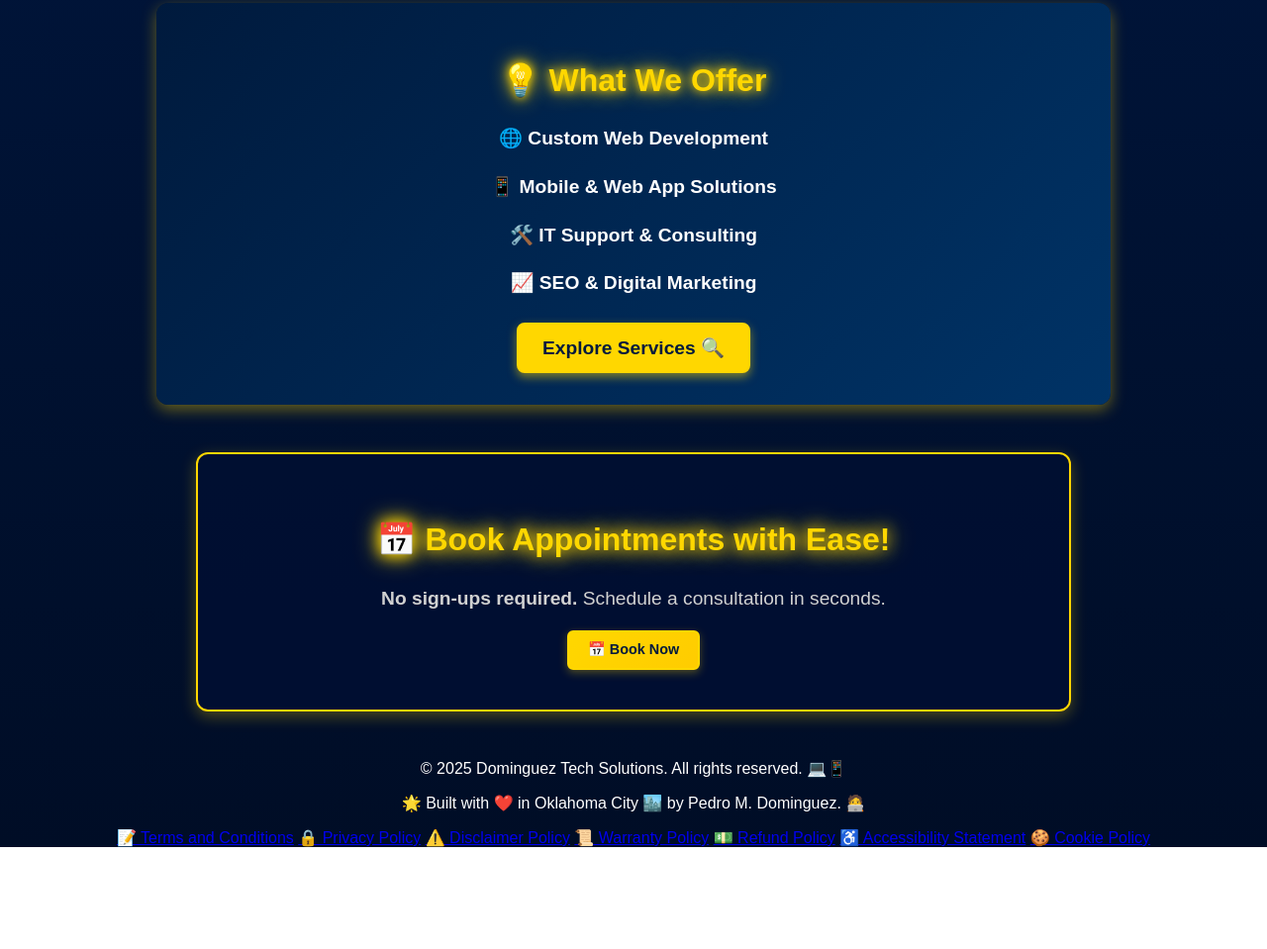
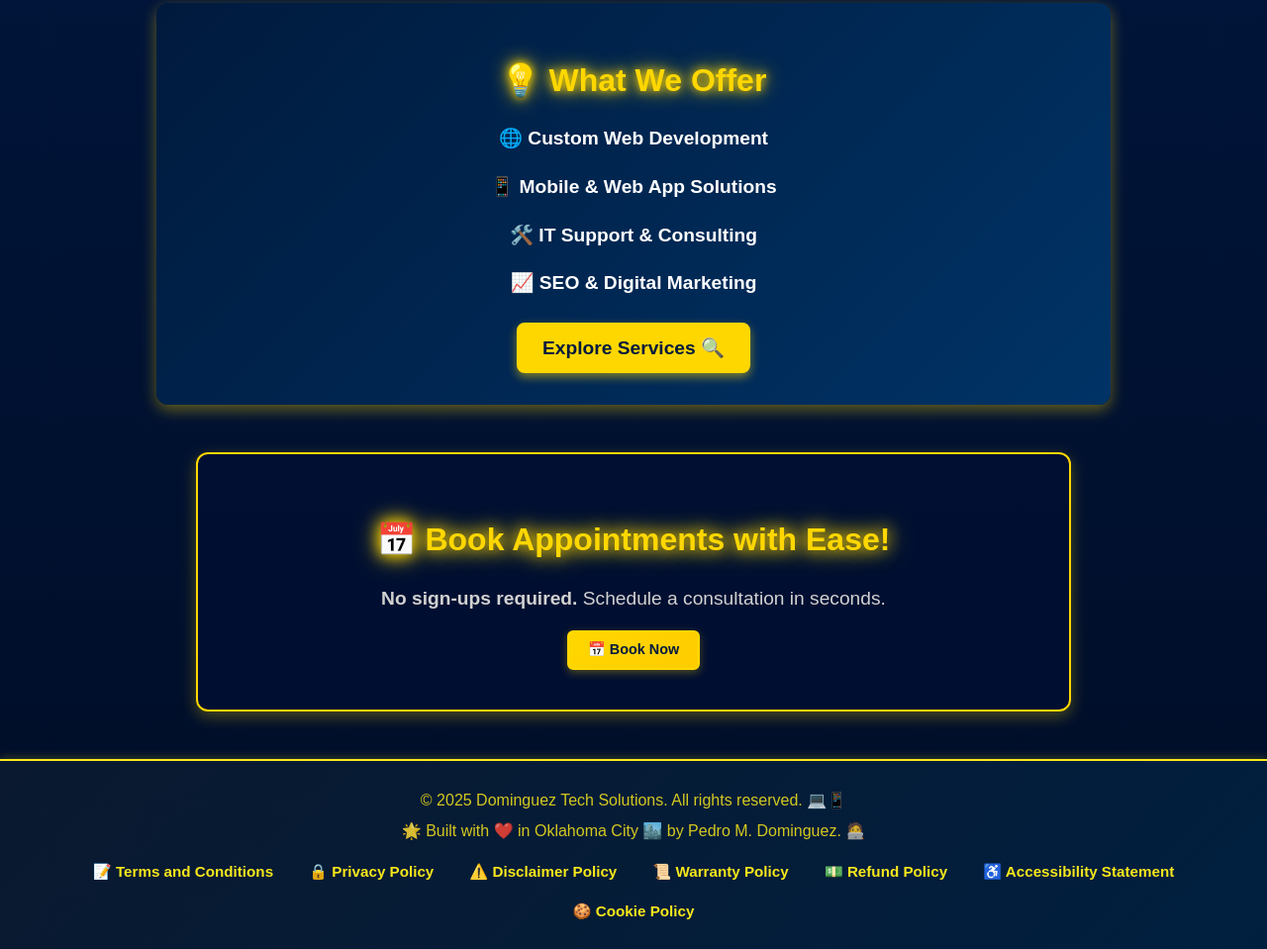
Before and after one commit to xtcedro/DominguezTS, a plain HTML site: page public/pages/home/index.html in a window 1280 px wide. Shown: the part 1384-2343 px from the top of the page at 99% size. Before the commit the page ends 2240 px from the top, so only its background shows below. Drawn offline with Linux system fonts and the light colour scheme; files that its build step writes are made by us from their sources; files whose address does not match are found by name.

Commit message:
Update index.css

```diff
--- a/public/assets/css/index.css
+++ b/public/assets/css/index.css
@@ -349,3 +349,74 @@
         padding: 10px 18px;
     }
 }
+
+/* Footer Section */
+footer {
+    background: linear-gradient(135deg, #0a192f, #001f3f);
+    color: #f8e71c;
+    text-align: center;
+    padding: 24px 15px;
+    font-size: 1rem;
+    font-family: 'Poppins', sans-serif;
+    border-top: 2px solid #f8e71c;
+    box-shadow: 0 -2px 8px rgba(248, 231, 28, 0.2);
+}
+
+/* Footer Content */
+.footer-content {
+    max-width: 1200px;
+    margin: auto;
+    display: flex;
+    flex-direction: column;
+    align-items: center;
+}
+
+/* Footer Text */
+.footer-content p {
+    margin: 6px 0;
+    font-weight: 500;
+    opacity: 0.85;
+}
+
+/* Legal Links */
+.legal-links {
+    margin-top: 12px;
+    display: flex;
+    flex-wrap: wrap;
+    justify-content: center;
+    gap: 12px;
+}
+
+.legal-links a {
+    color: #f8e71c;
+    text-decoration: none;
+    font-weight: 600;
+    font-size: 0.95rem;
+    transition: all 0.3s ease-in-out;
+    padding: 5px 12px;
+    border-radius: 4px;
+}
+
+/* Hover Effect */
+.legal-links a:hover {
+    color: #fff;
+    background: rgba(248, 231, 28, 0.15);
+    box-shadow: 0 0 12px rgba(248, 231, 28, 0.4);
+}
+
+/* Responsive Design */
+@media (max-width: 768px) {
+    footer {
+        font-size: 0.9rem;
+        padding: 18px 10px;
+    }
+
+    .legal-links {
+        gap: 8px;
+    }
+
+    .legal-links a {
+        font-size: 0.85rem;
+        padding: 5px 8px;
+    }
+}
```
